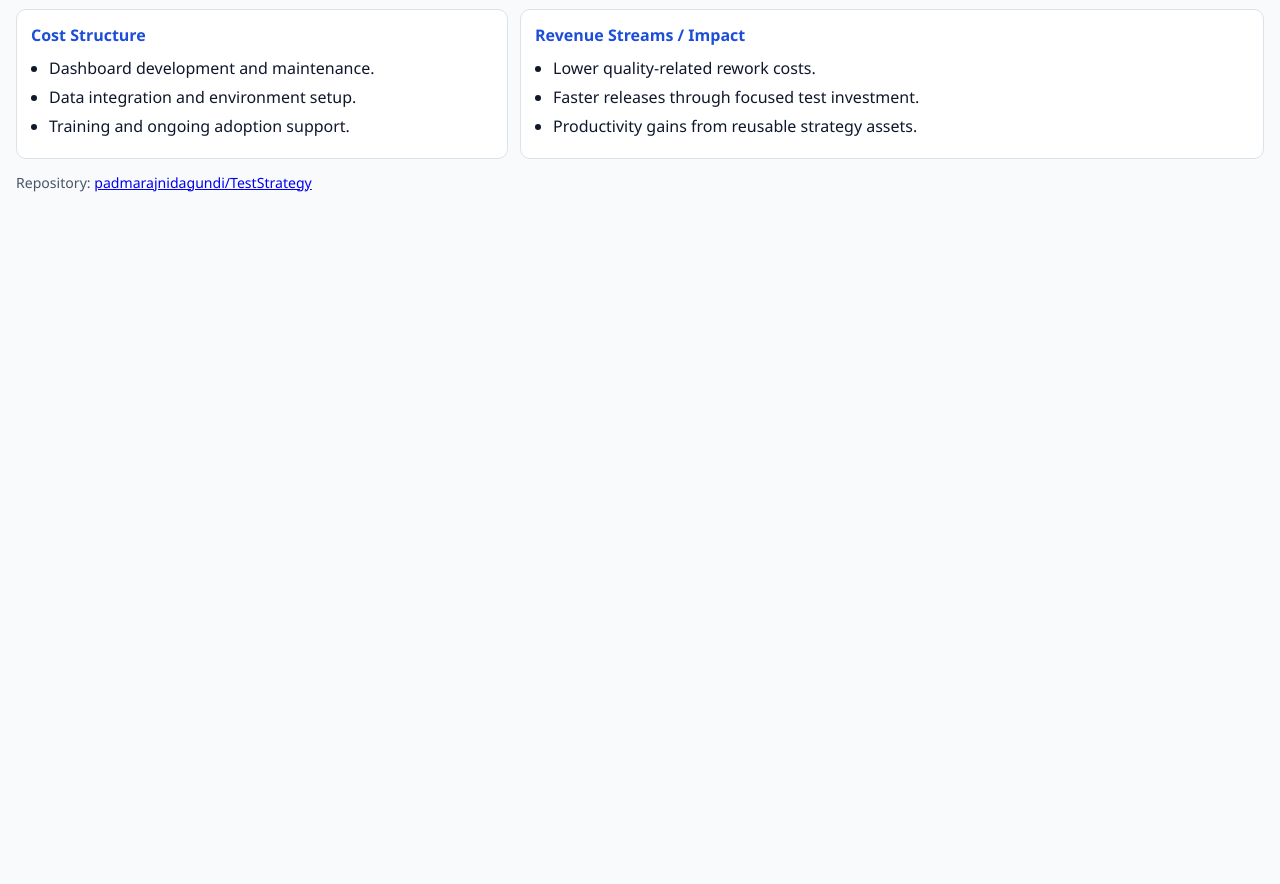
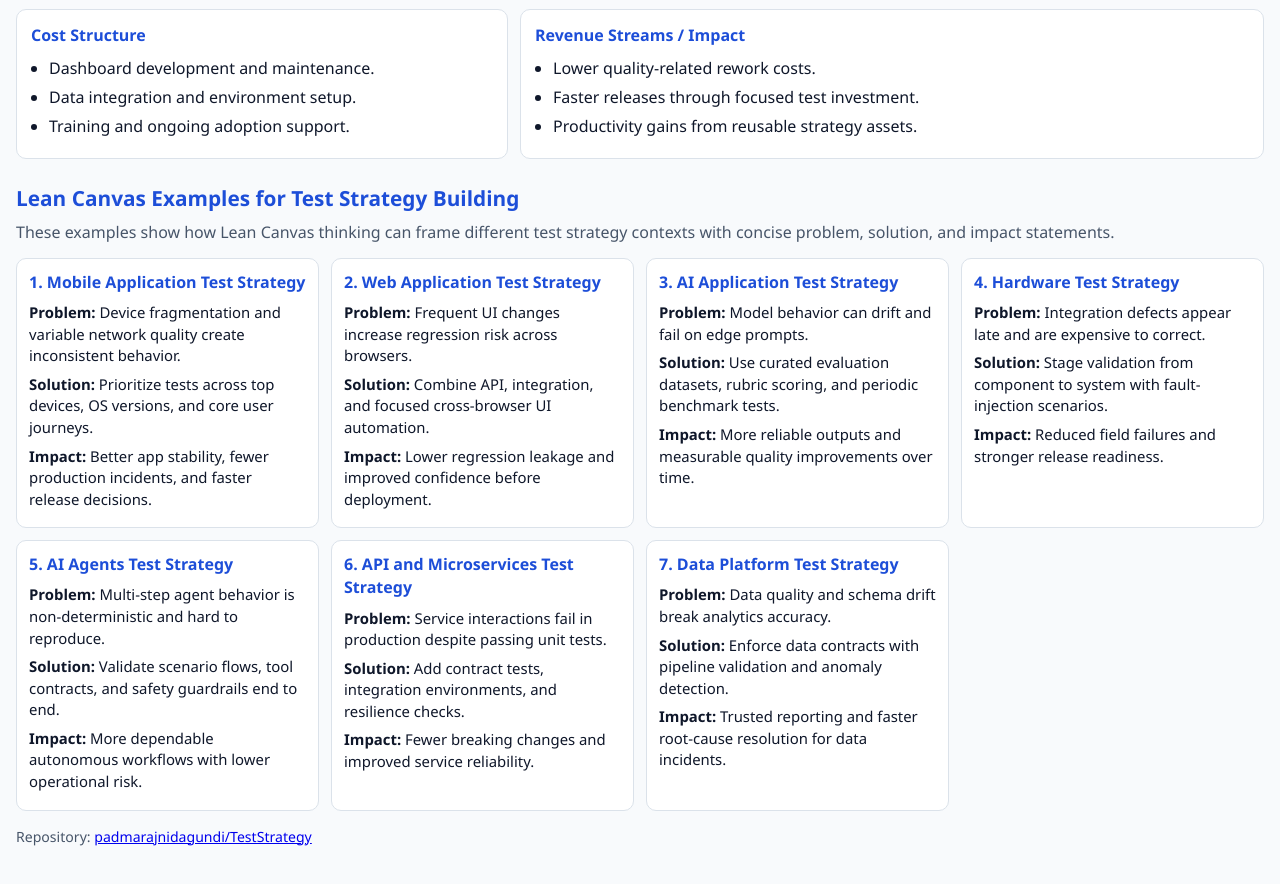
Before and after one commit to padmarajnidagundi/TestStrategy, a plain HTML site: page index.html in a window 1280 px wide. Shown: the part 668-1552 px from the top of the page. Before the commit the page ends 901 px from the top, so only its background shows below. Drawn offline with Linux system fonts and the light colour scheme.

Commit message:
Add seven Lean Canvas test strategy examples below main board
Co-authored-by: Copilot <223556219+Copilot@users.noreply.github.com>

```diff
--- a/index.html
+++ b/index.html
@@ -70,8 +70,47 @@
         margin: 0 0 6px;
       }
 
+      .examples {
+        margin-top: 24px;
+      }
+
+      .examples h2 {
+        margin: 0 0 8px;
+        font-size: 1.3rem;
+        color: var(--accent);
+      }
+
+      .examples-intro {
+        margin: 0 0 14px;
+        color: var(--muted);
+      }
+
+      .example-grid {
+        display: grid;
+        grid-template-columns: repeat(auto-fit, minmax(260px, 1fr));
+        gap: 12px;
+      }
+
+      .example-card {
+        background: var(--panel);
+        border: 1px solid var(--border);
+        border-radius: 10px;
+        padding: 12px 12px 10px;
+      }
+
+      .example-card h3 {
+        margin: 0 0 8px;
+        font-size: 1rem;
+        color: var(--accent);
+      }
+
+      .example-item {
+        margin: 0 0 7px;
+        font-size: 0.93rem;
+      }
+
       footer {
-        margin-top: 14px;
+        margin-top: 16px;
         color: var(--muted);
         font-size: 0.88rem;
       }
@@ -206,6 +245,65 @@
         </article>
       </section>
 
+      <section class="examples" aria-label="Lean Canvas examples for test strategy">
+        <h2>Lean Canvas Examples for Test Strategy Building</h2>
+        <p class="examples-intro">
+          These examples show how Lean Canvas thinking can frame different test strategy contexts with
+          concise problem, solution, and impact statements.
+        </p>
+
+        <div class="example-grid">
+          <article class="example-card">
+            <h3>1. Mobile Application Test Strategy</h3>
+            <p class="example-item"><strong>Problem:</strong> Device fragmentation and variable network quality create inconsistent behavior.</p>
+            <p class="example-item"><strong>Solution:</strong> Prioritize tests across top devices, OS versions, and core user journeys.</p>
+            <p class="example-item"><strong>Impact:</strong> Better app stability, fewer production incidents, and faster release decisions.</p>
+          </article>
+
+          <article class="example-card">
+            <h3>2. Web Application Test Strategy</h3>
+            <p class="example-item"><strong>Problem:</strong> Frequent UI changes increase regression risk across browsers.</p>
+            <p class="example-item"><strong>Solution:</strong> Combine API, integration, and focused cross-browser UI automation.</p>
+            <p class="example-item"><strong>Impact:</strong> Lower regression leakage and improved confidence before deployment.</p>
+          </article>
+
+          <article class="example-card">
+            <h3>3. AI Application Test Strategy</h3>
+            <p class="example-item"><strong>Problem:</strong> Model behavior can drift and fail on edge prompts.</p>
+            <p class="example-item"><strong>Solution:</strong> Use curated evaluation datasets, rubric scoring, and periodic benchmark tests.</p>
+            <p class="example-item"><strong>Impact:</strong> More reliable outputs and measurable quality improvements over time.</p>
+          </article>
+
+          <article class="example-card">
+            <h3>4. Hardware Test Strategy</h3>
+            <p class="example-item"><strong>Problem:</strong> Integration defects appear late and are expensive to correct.</p>
+            <p class="example-item"><strong>Solution:</strong> Stage validation from component to system with fault-injection scenarios.</p>
+            <p class="example-item"><strong>Impact:</strong> Reduced field failures and stronger release readiness.</p>
+          </article>
+
+          <article class="example-card">
+            <h3>5. AI Agents Test Strategy</h3>
+            <p class="example-item"><strong>Problem:</strong> Multi-step agent behavior is non-deterministic and hard to reproduce.</p>
+            <p class="example-item"><strong>Solution:</strong> Validate scenario flows, tool contracts, and safety guardrails end to end.</p>
+            <p class="example-item"><strong>Impact:</strong> More dependable autonomous workflows with lower operational risk.</p>
+          </article>
+
+          <article class="example-card">
+            <h3>6. API and Microservices Test Strategy</h3>
+            <p class="example-item"><strong>Problem:</strong> Service interactions fail in production despite passing unit tests.</p>
+            <p class="example-item"><strong>Solution:</strong> Add contract tests, integration environments, and resilience checks.</p>
+            <p class="example-item"><strong>Impact:</strong> Fewer breaking changes and improved service reliability.</p>
+          </article>
+
+          <article class="example-card">
+            <h3>7. Data Platform Test Strategy</h3>
+            <p class="example-item"><strong>Problem:</strong> Data quality and schema drift break analytics accuracy.</p>
+            <p class="example-item"><strong>Solution:</strong> Enforce data contracts with pipeline validation and anomaly detection.</p>
+            <p class="example-item"><strong>Impact:</strong> Trusted reporting and faster root-cause resolution for data incidents.</p>
+          </article>
+        </div>
+      </section>
+
       <footer>
         Repository:
         <a href="https://github.com/padmarajnidagundi/TestStrategy">padmarajnidagundi/TestStrategy</a>
```
Also changed, not shown: 1 other file.
